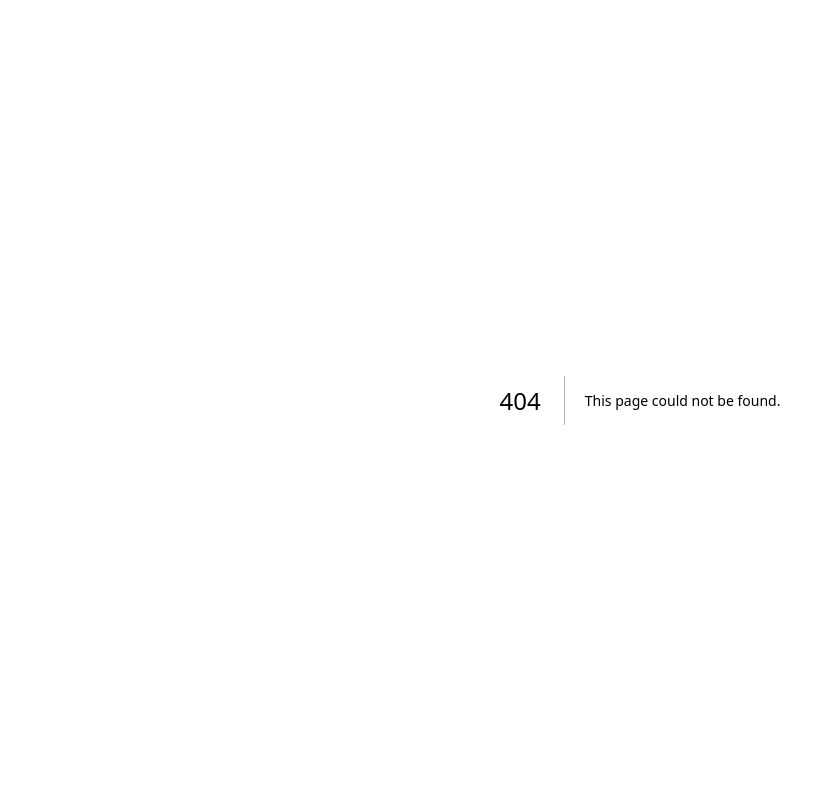
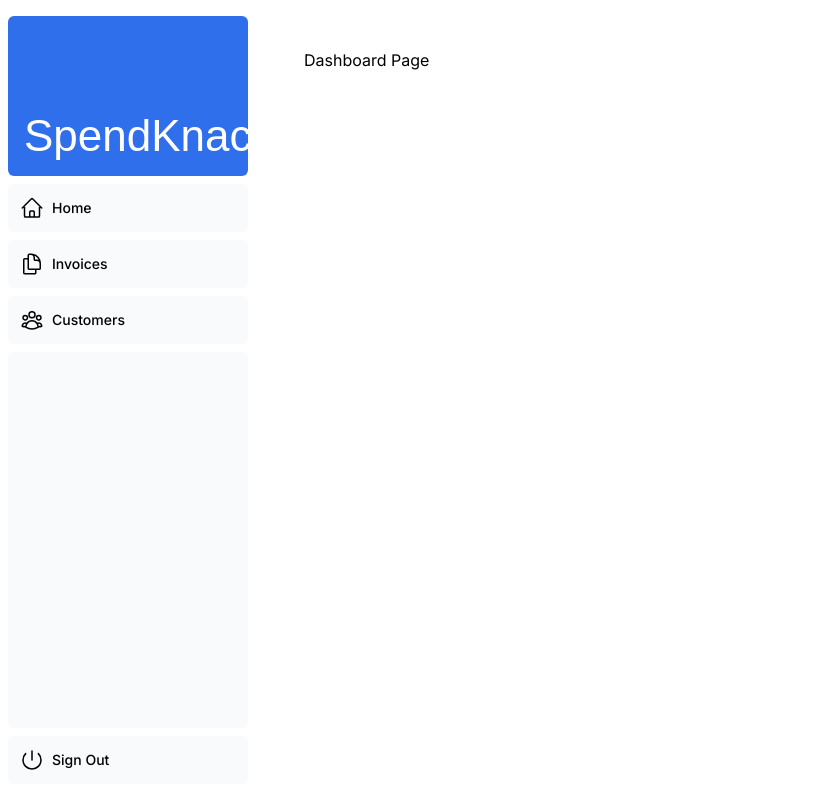
Before and after one commit to IdtDanny/spend-knack, a Next.js app in the folder nextjs-dashboard/: page /dashboard in a window 1280 px wide. Before the commit this address had no page. Shown: the whole page, without its empty margins (0-835 px from the left). Built offline with nearby package versions, Linux system fonts and the light colour scheme; a web font is replaced by a local one.

Commit message:
routes added: invoices and dashboard layout updated

```diff
--- a/nextjs-dashboard/app/dashbboard/page.tsx
+++ /dev/null
@@ -1,3 +0,0 @@
-export default function Page() {
-    return <p>Dashboard Page</p>
-}
--- /dev/null
+++ b/nextjs-dashboard/app/dashboard/customers/page.tsx
@@ -0,0 +1,5 @@
+export default function Page() {
+    return (
+        <p>Customers Page</p>
+    );
+}
--- /dev/null
+++ b/nextjs-dashboard/app/dashboard/invoices/page.tsx
@@ -0,0 +1,5 @@
+export default function Page() {
+    return (
+        <p>Invoices Page</p>
+    );
+}
--- /dev/null
+++ b/nextjs-dashboard/app/dashboard/layout.tsx
@@ -0,0 +1,12 @@
+import SideNav from '@/app/ui/dashboard/sidenav';
+
+export default function Layout({ children }: { children: React.ReactNode }) {
+    return (
+        <div className='flex h-screen flex-col md:flex-row md:overflow-hidden'>
+            <div className='w-full flex-none md:w-64'>
+                <SideNav />
+            </div>
+            <div className='flex-grow p-6 md:overflow-y-auto md:p-12'>{children}</div>
+        </div>
+    );
+}
--- /dev/null
+++ b/nextjs-dashboard/app/dashboard/page.tsx
@@ -0,0 +1,5 @@
+export default function Page() {
+    return (
+        <p>Dashboard Page</p>
+    );
+}
```
